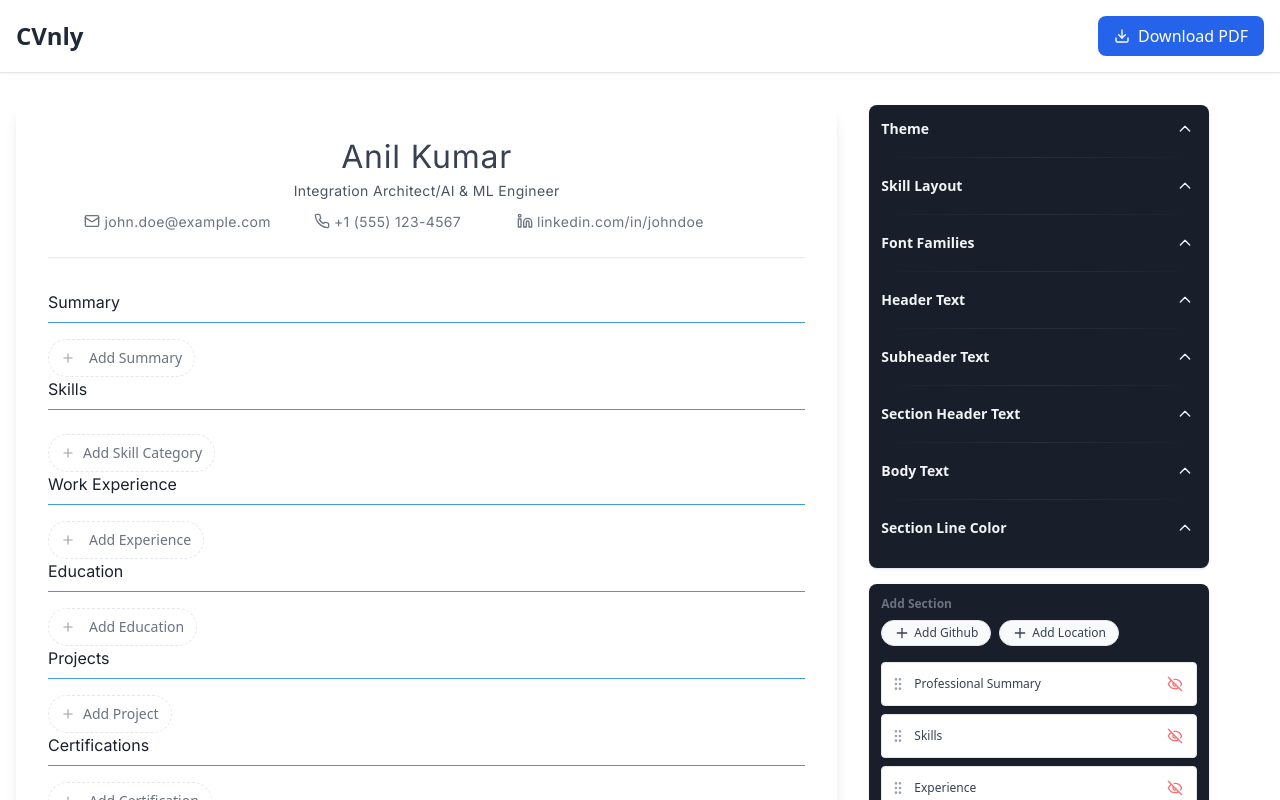
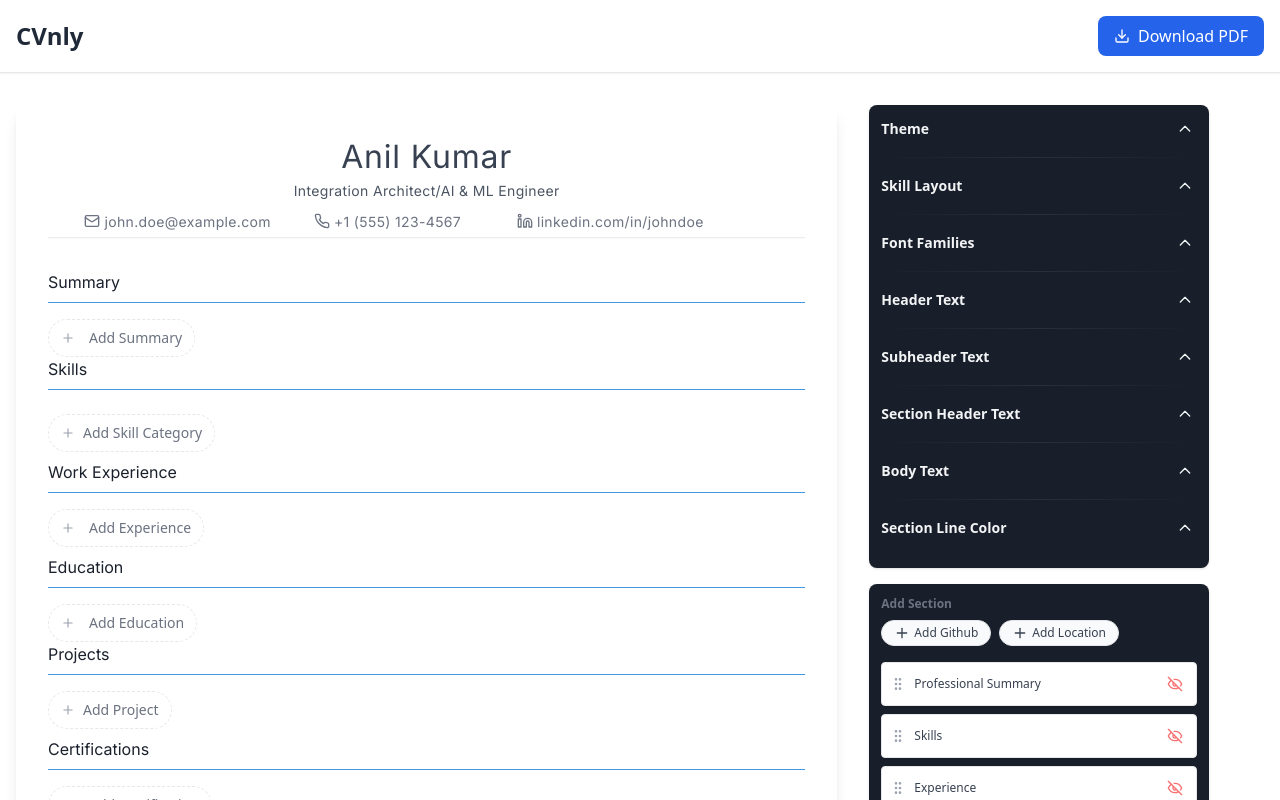
Before and after one commit to anil14349/cvnly, a React (Vite) app: page / in a window 1280 px wide. Shown: the top 800 px of the page. Built offline with nearby package versions, Linux system fonts and the light colour scheme; a web font is replaced by a local one.

Commit message:
added mb-2 for each section

```diff
--- a/src/components/layout/ResumeHeader.tsx
+++ b/src/components/layout/ResumeHeader.tsx
@@ -27,7 +27,7 @@ const ResumeHeader: React.FC<ResumeHeaderProps> = ({
   iconFormat = "symbol",
 }) => {
   return (
-    <header className="resume-header mb-8">
+    <header className="resume-header mb-0">
       <ResumeHeaderName
         name={resumeData.name}
         fontOptions={fontOptions}
--- a/src/components/layout/ResumeHeaderLine.tsx
+++ b/src/components/layout/ResumeHeaderLine.tsx
@@ -18,7 +18,7 @@ const ResumeHeaderLine: React.FC<ResumeHeaderLineProps> = ({ fontOptions }) => {
 
     return (
         <div
-            className="w-full h-[1px] mt-6"
+            className="w-full h-[1px] mt-1"
             style={{
                 backgroundColor: getHeaderLineColor(),
                 boxShadow: '0 0.5px 0 rgba(0, 0, 0, 0.05)'
--- a/src/components/sections/CertificateSection/CertificationsSection.tsx
+++ b/src/components/sections/CertificateSection/CertificationsSection.tsx
@@ -53,6 +53,7 @@ const CertificationsSection: React.FC<CertificationSectionProps> = ({
   return (
     <div
       style={{
+        marginTop: '0.5rem',
         background:
           fontOptions.theme === "dark"
             ? fontOptions.widgetBgDark || DEFAULT_BG_DARK
--- a/src/components/sections/EducationSection/EducationSection.tsx
+++ b/src/components/sections/EducationSection/EducationSection.tsx
@@ -63,6 +63,7 @@ const EducationSection: React.FC<EducationSectionProps> = ({
   return (
     <div
       style={{
+        marginTop: '0.5rem',
         background:
           fontOptions.theme === "dark"
             ? fontOptions.widgetBgDark || DEFAULT_BG_DARK
--- a/src/components/sections/ExperienceSection/ExperienceSection.tsx
+++ b/src/components/sections/ExperienceSection/ExperienceSection.tsx
@@ -87,6 +87,7 @@ const ExperienceSection: React.FC<ExperienceSectionProps> = ({
   return (
     <div
       style={{
+        marginTop: '0.5rem',
         background: fontOptions.theme === 'dark'
           ? fontOptions.widgetBgDark || DEFAULT_BG_DARK
           : fontOptions.widgetBgLight || DEFAULT_BG_LIGHT,
--- a/src/components/sections/ProjectsSection/ProjectsSection.tsx
+++ b/src/components/sections/ProjectsSection/ProjectsSection.tsx
@@ -73,7 +73,7 @@ const ProjectsSection: React.FC<ProjectsSectionProps> = ({
 
       <div className={PROJECTS_LIST_CLASS}>
         {projects.map(project => (
-          <div key={project.id} className={PROJECT_ITEM_CLASS}>
+          <div key={project.id} className={`${PROJECT_ITEM_CLASS} mt-2`}>
             <button
               onClick={() => deleteProject?.(project.id)}
               className={DELETE_PROJECT_BUTTON_CLASS}
--- a/src/components/sections/SkillsSection/SkillsSection.tsx
+++ b/src/components/sections/SkillsSection/SkillsSection.tsx
@@ -55,7 +55,7 @@ export const SkillsSection: React.FC<SkillsSectionProps> = ({
   const skillLayout = fontOptions.skillLayout || 'bulleted';
 
   return (
-    <section className="relative group" aria-labelledby={`skills-section-${index}`}>
+    <section className="mt-2" className="relative group" aria-labelledby={`skills-section-${index}`}>
       <SectionHeaderLine
         title={title}
         fontOptions={fontOptions}
--- a/src/components/sections/SummarySection/SummarySection.tsx
+++ b/src/components/sections/SummarySection/SummarySection.tsx
@@ -30,7 +30,7 @@ const SummarySection: React.FC<SummarySectionProps> = ({
 
   return (
     <section
-      className="relative group"
+      className="relative group mt-2"
       style={{
         background:
           fontOptions.theme === 'dark'
```
